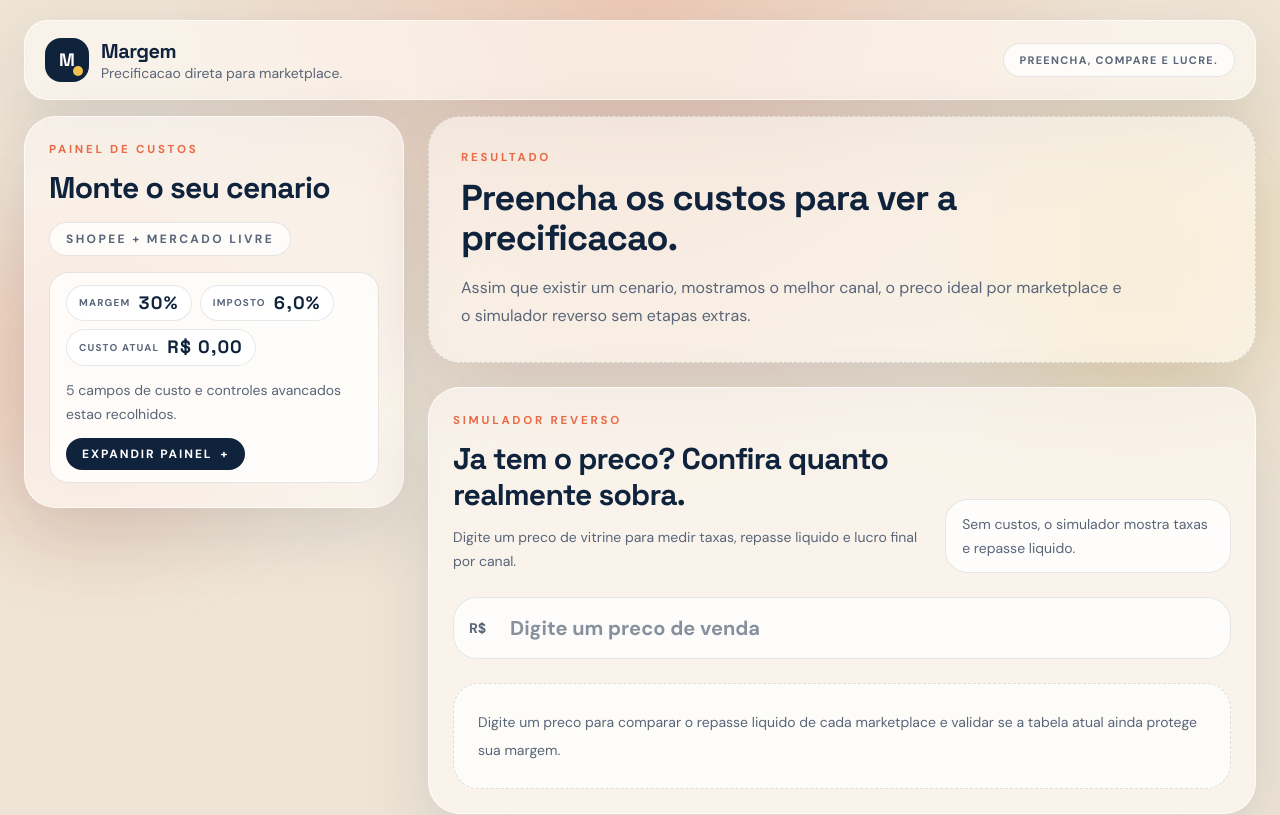
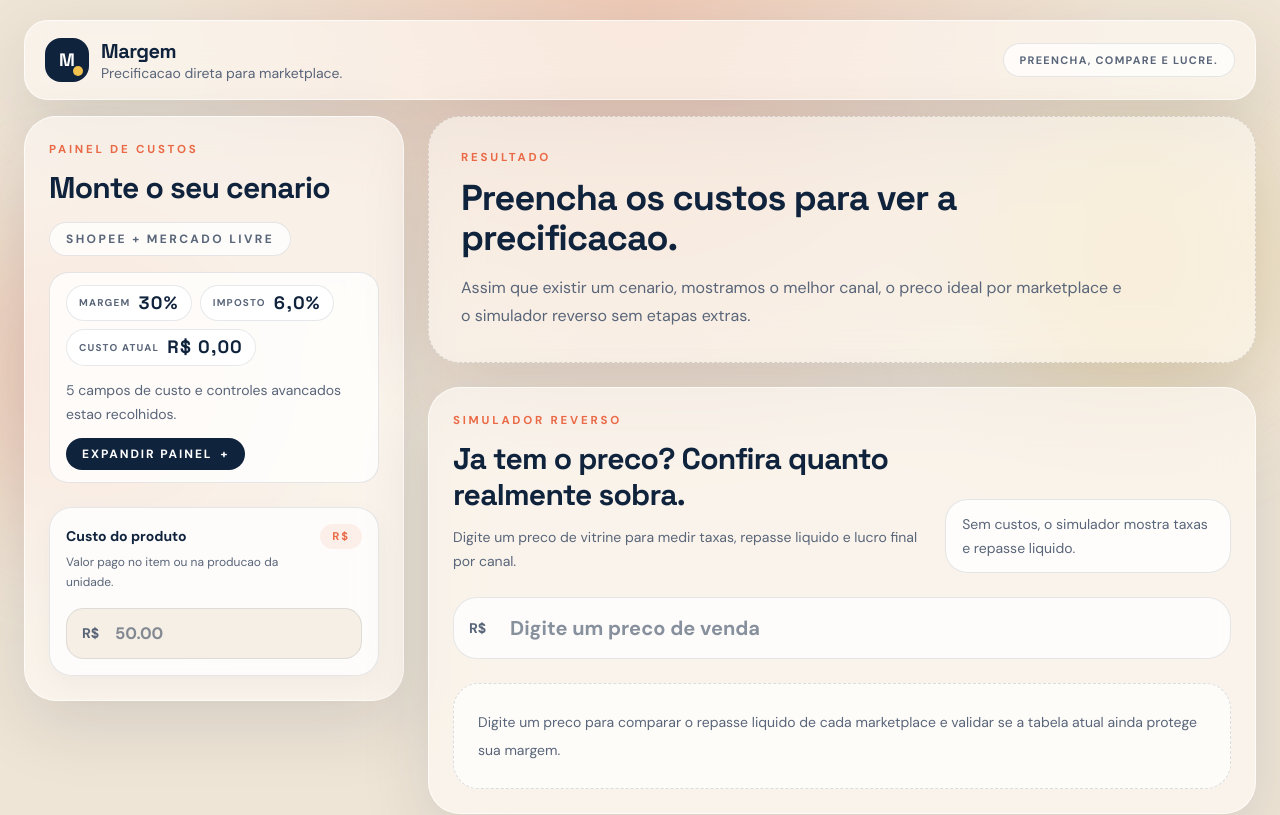
Before and after one commit to JohnPitter/precifique, a React (Vite) app: page / in a window 1280 px wide. Shown: the top 815 px of the page. Built offline with nearby package versions, Linux system fonts and the light colour scheme.

Commit message:
Keep product cost visible in compact mode

```diff
--- a/src/components/CostForm.jsx
+++ b/src/components/CostForm.jsx
@@ -97,15 +97,14 @@ export default function CostForm({ costs, onChange, marginPct, onMarginChange, t
         )}
       </div>
 
-      {expanded && (
-        <div className="animate-rise mt-6 space-y-6 border-t border-ink/10 pt-6">
-          <div className="space-y-4">
+      <div className="mt-6 space-y-4">
         <InputField
           field={FIELDS[0]}
           value={costs[FIELDS[0].key]}
           onValueChange={(value) => handleChange(FIELDS[0].key, value)}
         />
 
+        {expanded && (
           <div className="flex justify-end">
             <button
               type="button"
@@ -116,7 +115,12 @@ export default function CostForm({ costs, onChange, marginPct, onMarginChange, t
               <span aria-hidden="true">−</span>
             </button>
           </div>
+        )}
+      </div>
 
+      {expanded && (
+        <div className="animate-rise mt-6 space-y-6 border-t border-ink/10 pt-6">
+          <div className="space-y-4">
             {FIELDS.slice(1).map((field) => (
               <InputField
                 key={field.key}
```
Lines whose indentation alone changed are shown as unchanged.
